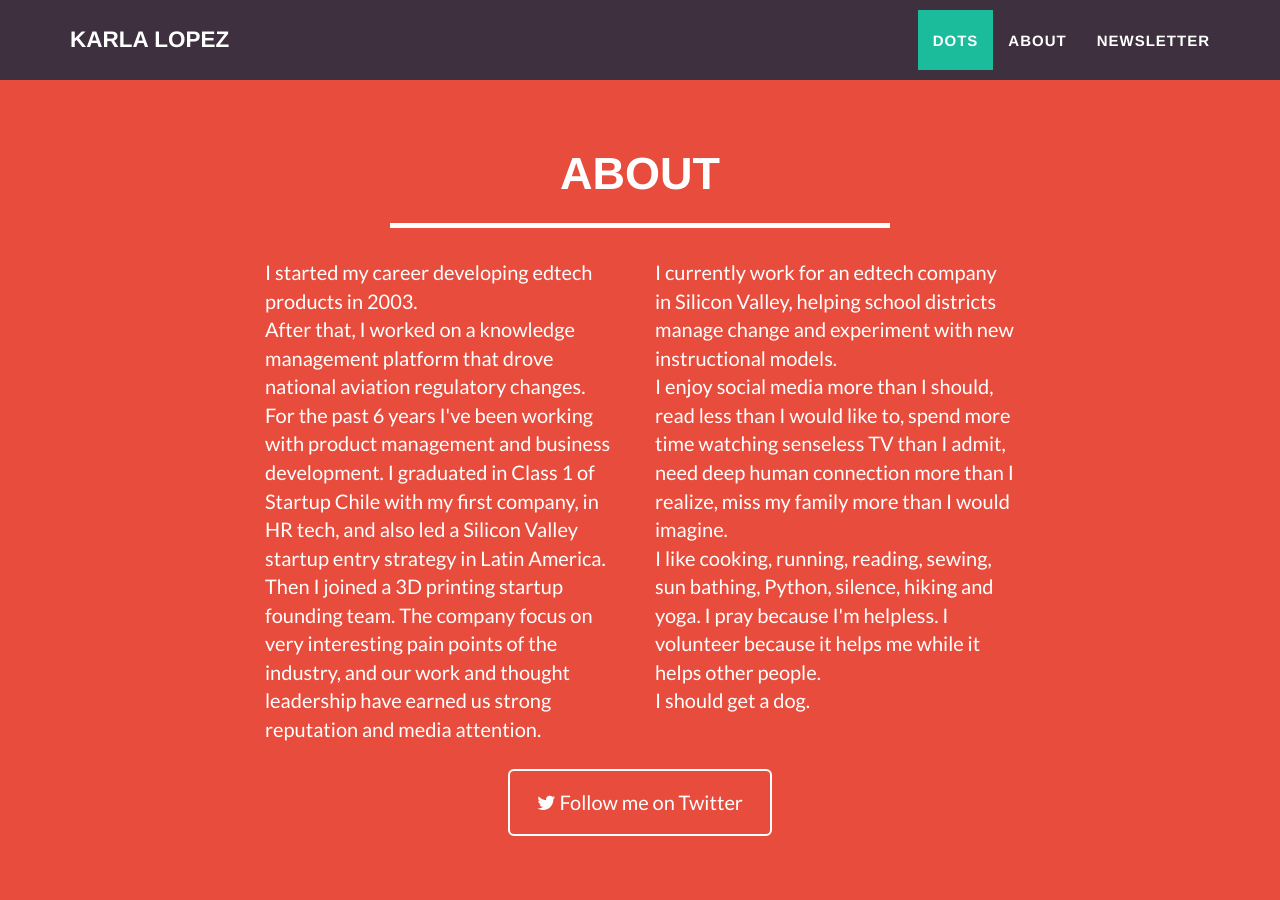
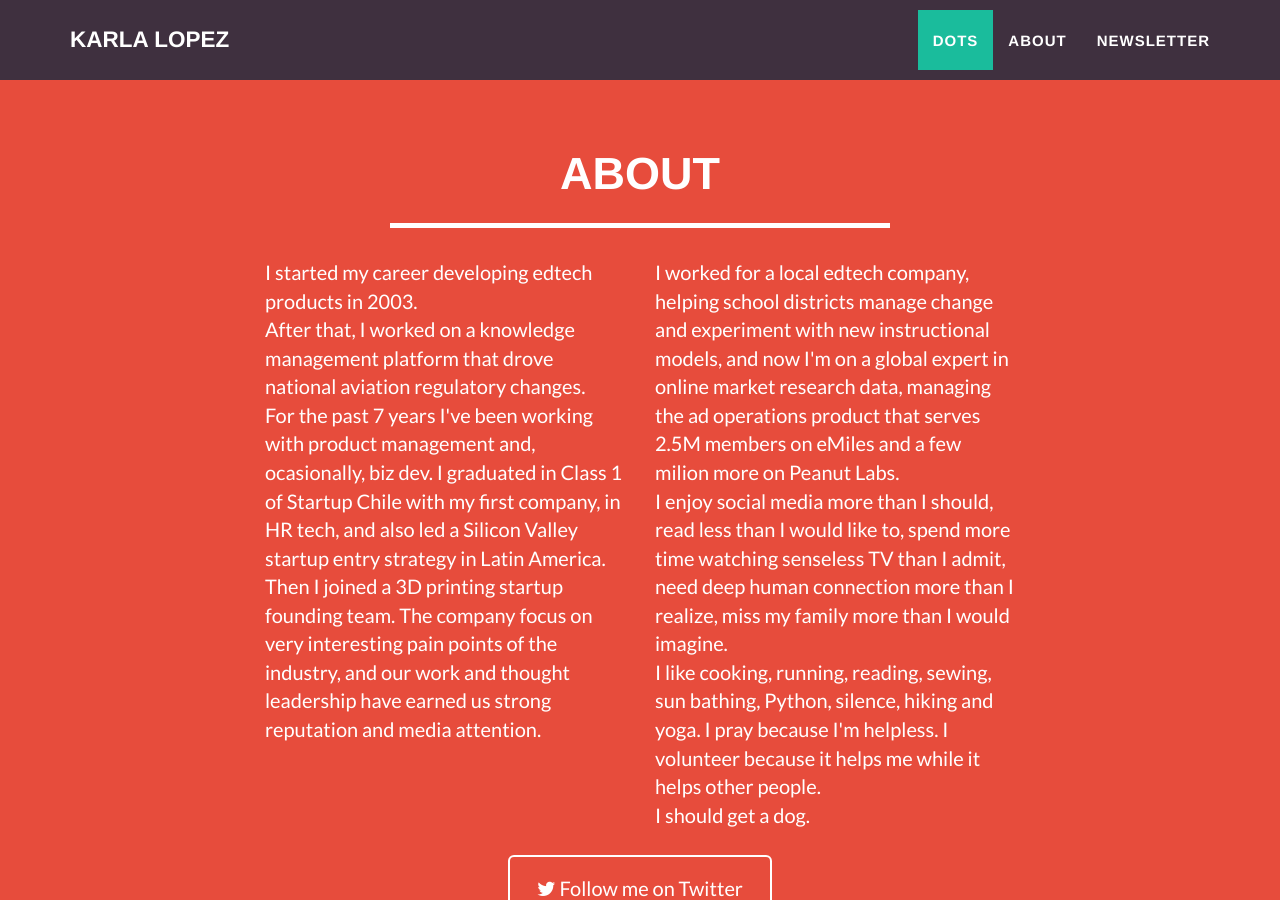
Before and after one commit to karlalopez/karlalopez.github.io, a Jekyll site: the page built from index.html, in a window 1280 px wide and 900 px high, scrolled down 2296 px. Built offline with Jekyll 4.4.1, drawn with Linux system fonts in a browser that asks for light colours; comment, search, counter and statistics services are not loaded.

Commit message:
Adds work experience

```diff
--- a/_includes/about.html
+++ b/_includes/about.html
@@ -10,10 +10,10 @@
             <div class="row">
                 <div class="col-lg-4 col-lg-offset-2">
                     <p>I started my career developing edtech products in 2003.<br>After that, I worked on a knowledge management platform that drove national aviation regulatory changes.
-                    <br>For the past 6 years I've been working with product management and business development. I graduated in Class 1 of Startup Chile with my first company, in HR tech, and also led a Silicon Valley startup entry strategy in Latin America.<br> Then I joined a 3D printing startup founding team. The company focus on very interesting pain points of the industry, and our work and thought leadership have earned us strong reputation and media attention.</p>
+                    <br>For the past 7 years I've been working with product management and, ocasionally, biz dev. I graduated in Class 1 of Startup Chile with my first company, in HR tech, and also led a Silicon Valley startup entry strategy in Latin America.<br> Then I joined a 3D printing startup founding team. The company focus on very interesting pain points of the industry, and our work and thought leadership have earned us strong reputation and media attention.</p>
                 </div>
                 <div class="col-lg-4">
-                    <p>I currently work for an edtech company in Silicon Valley, helping school districts manage change and experiment with new instructional models.<br>
+                    <p>I worked for a local edtech company, helping school districts manage change and experiment with new instructional models, and now I'm on a global expert in online market research data, managing the ad operations product that serves 2.5M members on eMiles and a few milion more on Peanut Labs.<br>
                     I enjoy social media more than I should, read less than I would like to, spend more time watching senseless TV than I admit, need deep human connection more than I realize, miss my family more than I would imagine.<br>
                     I like cooking, running, reading, sewing, sun bathing, Python, silence, hiking and yoga. I pray because I'm helpless. I volunteer because it helps me while it helps other people.<br>
                     I should get a dog.
```
